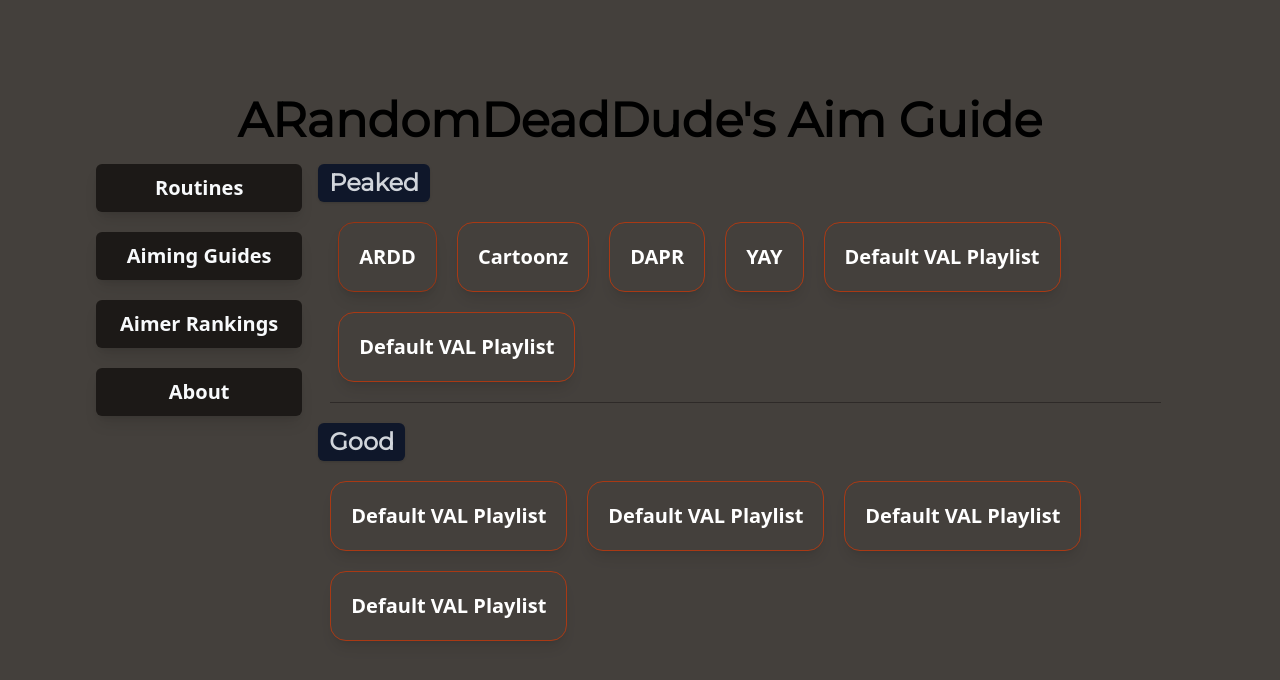
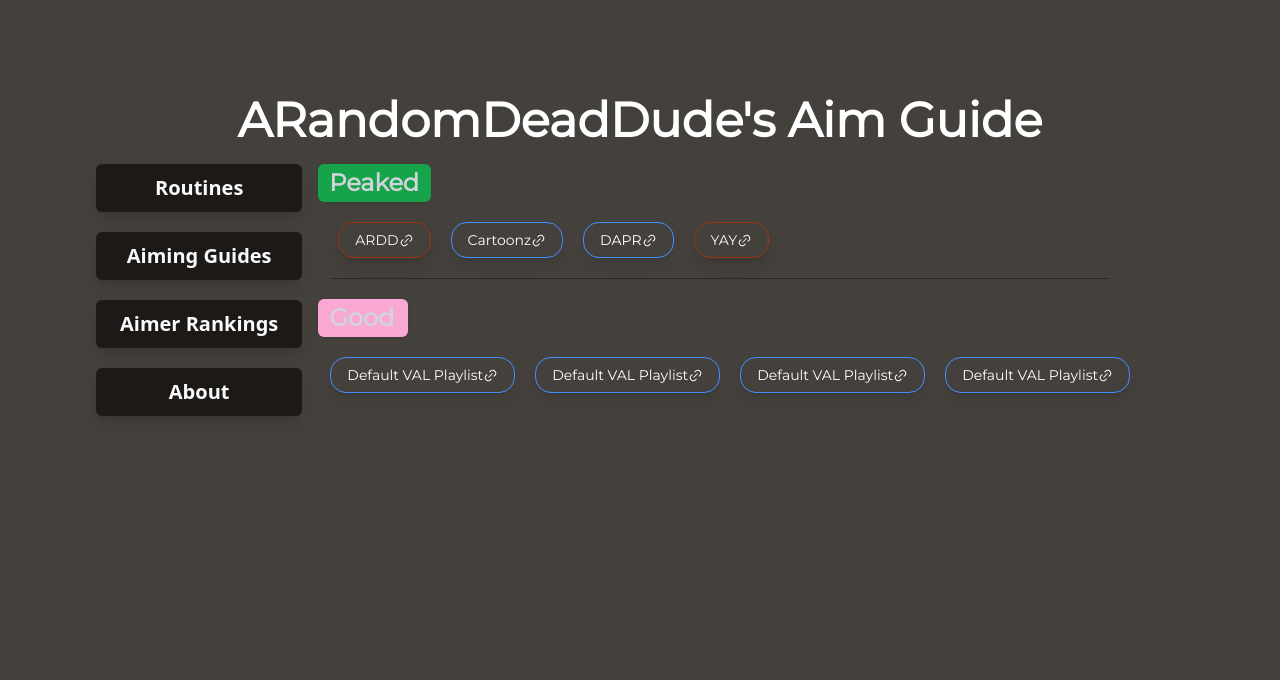
Before and after one commit to thoroughgood/ARDDWebsite, a Next.js app: page / in a window 1280 px wide. Shown: the top 680 px of the page. Built offline with nearby package versions, Linux system fonts and the light colour scheme.

Commit message:
changed from routine cards to buttons -> on hover enlarges, highlights and is clickable link

```diff
--- a/app/page.tsx
+++ b/app/page.tsx
@@ -16,7 +16,7 @@ export default function Home() {
   const [topic, setTopic] = useState('routines');
   return (
     <main className="w-full bg-stone-700 p-24 min-h-screen">
-      <div className="flex w-full justify-center pb-5 text-5xl font-bold text-black">
+      <div className="flex w-full justify-center pb-5 text-5xl font-bold text-white">
         ARandomDeadDude's Aim Guide
       </div>
       <div className="mx-auto flex max-w-screen-xl flex-row">
@@ -38,8 +38,8 @@ export default function Home() {
         </div>
         {topic == 'routines' && (
           <>
-            <div className="flex flex-row gap-5 max-w-screen flex-wrap pl-4">
-              <Badge className="bg max-h-12">
+            <div className="flex flex-col gap-5 flex-wrap pl-4">
+              <Badge className="bg-green-600 w-[113px] max-h-12">
                 <h1 className="text-2xl font-bold text-gray-300">
                   Peaked
                 </h1>
@@ -53,7 +53,7 @@ export default function Home() {
                 </RoutineCard>
                 <RoutineCard
                   link="https://youtube.com"
-                  type="flex"
+                  type="aimlabs"
                   content={jettImage.src}
                 >
                   Cartoonz
@@ -63,21 +63,14 @@ export default function Home() {
                 </RoutineCard>
                 <RoutineCard
                   link="https://kovaaks.com"
-                  type="flex"
+                  type="kovaaks"
                   content={jettImage.src}
                 >
                   YAY
                 </RoutineCard>
-
-                <RoutineCard type="flex" content={jettImage.src}>
-                  Default VAL Playlist
-                </RoutineCard>
-                <RoutineCard type="flex" content={jettImage.src}>
-                  Default VAL Playlist
-                </RoutineCard>
               </div>
               <Separator className="bg-stone-800/80 ml-3 w-[96%]" />
-              <Badge className="bg max-h-12">
+              <Badge className="bg-pink-300 max-h-12 w-[90px]">
                 <h1 className="text-2xl font-bold text-gray-300">
                   Good
                 </h1>
--- a/components/routineCard.tsx
+++ b/components/routineCard.tsx
@@ -32,22 +32,10 @@ export default function RoutineCard({
   /* If no image passed set default background */
   return (
     <>
-      <HoverCard>
-        <div
-          className={`z-10 rounded-2xl max-h-screen-lg shadow-lg border border-orange-800 max-w-screen-lg ${type === 'kovaaks' ? 'border-orange-800 border' : 'border-blue-500 brightness-110 border'}`}
-          /* If there is an image, set it, else use default colour */
+      <Button
+        className={`z-10 rounded-2xl max-h-screen-lg bg-transparent shadow-lg border hover:scale-110 max-w-screen-lg ${type === 'kovaaks' ? 'border-orange-800 border hover:bg-amber-700' : 'border-blue-500 brightness-110 border hover:bg-sky-700'}`}
       >
-          <HoverCardTrigger className="flex justify-content align-middle z-0 rounded-2xl p-5 font-sans text-xl font-bold text-white">
-            {result[0]}
-          </HoverCardTrigger>
-        </div>
-        <HoverCardContent
-          className={`flex justify-center rounded-2xl brightness-7 p-0 shadow-md border-none ${type === 'kovaaks' ? 'bg-orange-300 shadow-orange-200' : 'bg-blue-300 shadow-blue-200'}`}
-        >
-          {/* To make adding content easier for glenn */}
-          <div className="text-white p-5">
-            <a href={`${link}`}>
-              ~{type === 'kovaaks' ? <>Kovaaks</> : <>Aimlabs</>}
+        <a href={`${link}`}>{result[0]}</a>{' '}
         <svg
           width="15"
           height="15"
@@ -62,10 +50,7 @@ export default function RoutineCard({
             clip-rule="evenodd"
           ></path>
         </svg>
-            </a>
-          </div>
-        </HoverCardContent>
-      </HoverCard>
+      </Button>
     </>
   );
 }
```
Lines whose indentation alone changed are shown as unchanged.
